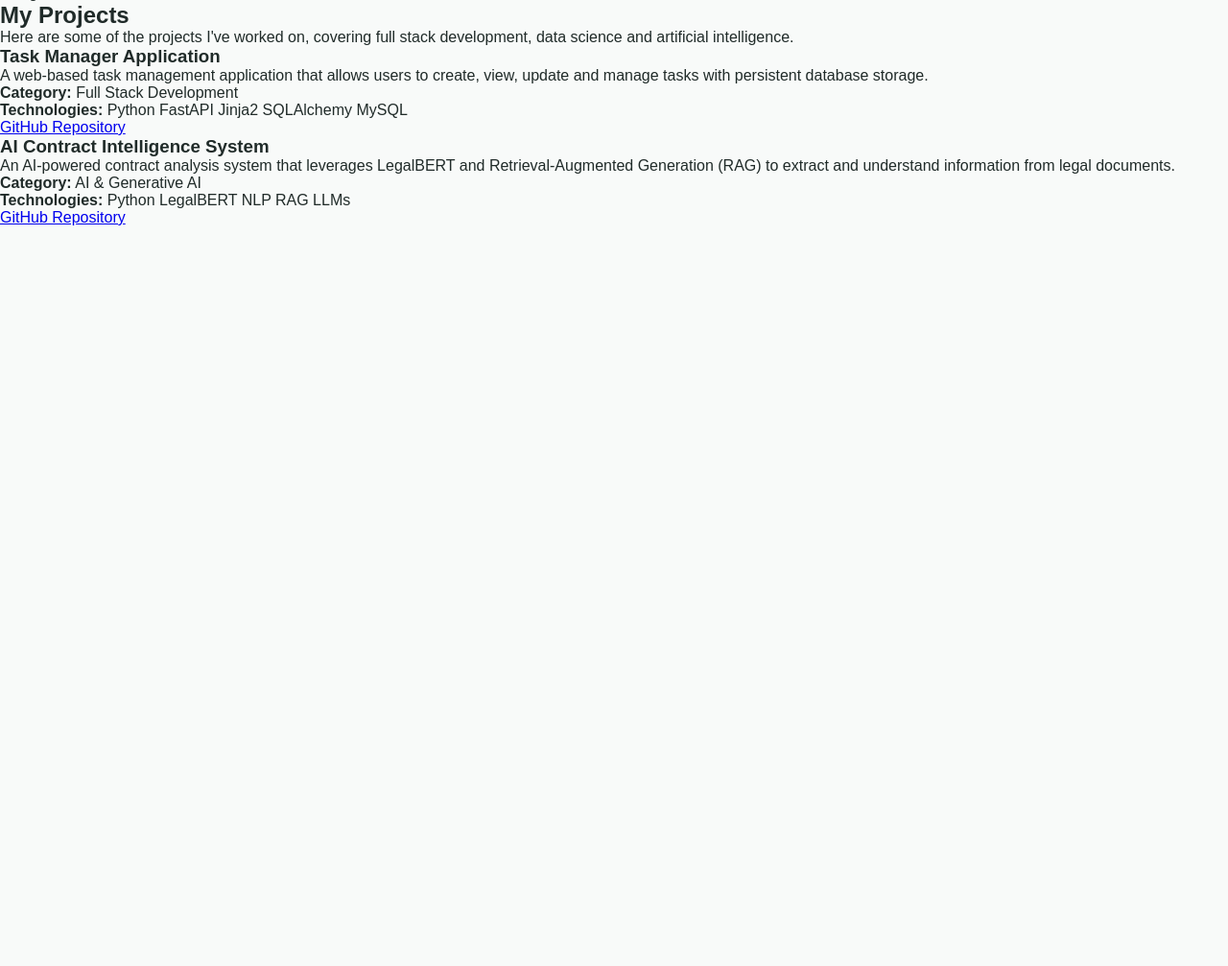
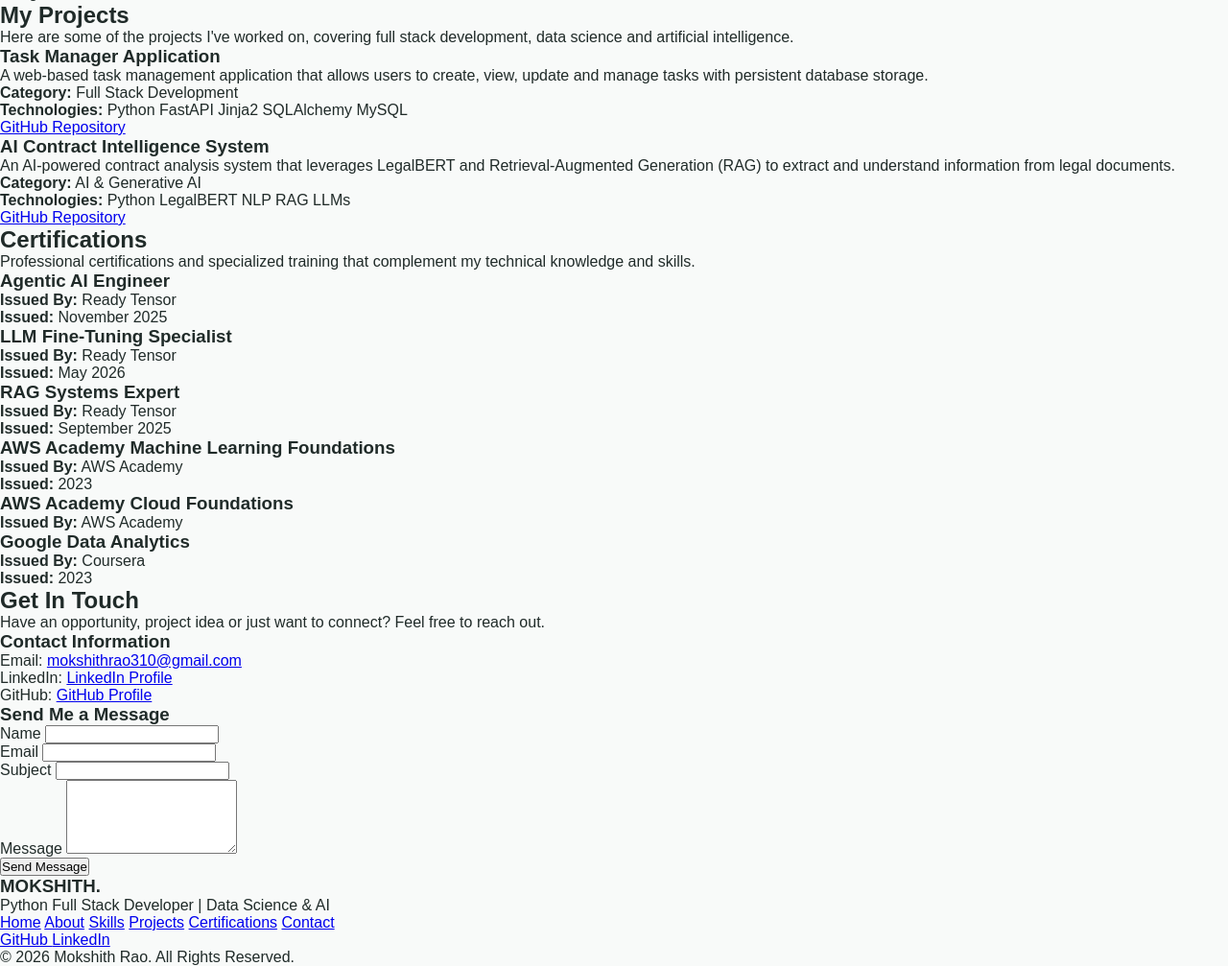
Before and after one commit to MokshithRao/personal-portfolio-application, a FastAPI app: page / in a window 1280 px wide. Shown: the part 2493-3500 px from the top of the page at 96% size. Before the commit the page ends 2728 px from the top, so only its background shows below. Run offline with FastAPI, Linux system fonts and the light colour scheme.

Commit message:
Add certifications and contact sections to portfolio, update footer and main template context

```diff
--- a/main.py
+++ b/main.py
@@ -1,6 +1,7 @@
 from fastapi import FastAPI, Request
 from fastapi.staticfiles import StaticFiles
 from fastapi.templating import Jinja2Templates
+from datetime import datetime
 
 
 app = FastAPI()
@@ -22,7 +23,9 @@ async def home(request: Request):
         "request": request,
         "theme": theme,
         "skills": skills,
-        "projects": projects
+        "projects": projects,
+        "certifications": certifications,
+        "current_year": datetime.now().year
     }
 
     return templates.TemplateResponse(
@@ -96,3 +99,45 @@ projects = [
         "github": "https://github.com/MokshithRao/AI_Contract_Intelligence_System-Clause_Detection_-_LLM-Based_Rewriting-.git"
     }
 ]
+
+
+
+# Certifications Data
+certifications = [
+    {
+        "name": "Agentic AI Engineer",
+        "organization": "Ready Tensor",
+        "date": "November 2025",
+        "credential": ""
+    },
+    {
+        "name": "LLM Fine-Tuning Specialist",
+        "organization": "Ready Tensor",
+        "date": "May 2026",
+        "credential": ""
+    },
+    {
+        "name": "RAG Systems Expert",
+        "organization": "Ready Tensor",
+        "date": "September 2025",
+        "credential": ""
+    },
+    {
+        "name": "AWS Academy Machine Learning Foundations",
+        "organization": "AWS Academy",
+        "date": "2023",
+        "credential": ""
+    },
+    {
+        "name": "AWS Academy Cloud Foundations",
+        "organization": "AWS Academy",
+        "date": "",
+        "credential": ""
+    },
+    {
+        "name": "Google Data Analytics",
+        "organization": "Coursera",
+        "date": "2023",
+        "credential": ""
+    }
+]
--- a/templates/base.html
+++ b/templates/base.html
@@ -22,7 +22,7 @@
         {% endblock %}
     </main>
 
-    <!-- Footer will be added later -->
+    {% include "sections/footer.html" %}
 
 </body>
 
--- a/templates/index.html
+++ b/templates/index.html
@@ -10,4 +10,6 @@
     {% include "sections/about.html" %}
     {% include "sections/skills.html" %}
     {% include "sections/projects.html" %}
+    {% include "sections/certifications.html" %}
+    {% include "sections/contact.html" %}
 {% endblock %}
--- /dev/null
+++ b/templates/sections/certifications.html
@@ -0,0 +1,47 @@
+<section id="certifications">
+
+    <h2>Certifications</h2>
+
+    <p>
+        Professional certifications and specialized training
+        that complement my technical knowledge and skills.
+    </p>
+
+    <div class="certifications-container">
+
+        {% for certification in certifications %}
+
+            <div class="certification-card">
+
+                <h3>{{ certification.name }}</h3>
+
+                <p>
+                    <strong>Issued By:</strong>
+                    {{ certification.organization }}
+                </p>
+
+                {% if certification.date %}
+
+                    <p>
+                        <strong>Issued:</strong>
+                        {{ certification.date }}
+                    </p>
+
+                {% endif %}
+
+                {% if certification.credential %}
+
+                    <a href="{{ certification.credential }}"
+                       target="_blank">
+                        View Credential
+                    </a>
+
+                {% endif %}
+
+            </div>
+
+        {% endfor %}
+
+    </div>
+
+</section>
--- /dev/null
+++ b/templates/sections/contact.html
@@ -0,0 +1,70 @@
+<section id="contact">
+
+    <h2>Get In Touch</h2>
+
+    <p>
+        Have an opportunity, project idea or just want to connect?
+        Feel free to reach out.
+    </p>
+
+    <!-- Contact Information -->
+    <div class="contact-info">
+
+        <h3>Contact Information</h3>
+
+        <p>
+            Email:
+            <a href="mailto:YOUR_EMAIL">mokshithrao310@gmail.com</a>
+        </p>
+
+        <p>
+            LinkedIn:
+            <a href="https://www.linkedin.com/in/kv-mokshith/" target="_blank">
+                LinkedIn Profile
+            </a>
+        </p>
+
+        <p>
+            GitHub:
+            <a href="https://github.com/MokshithRao" target="_blank">
+                GitHub Profile
+            </a>
+        </p>
+
+    </div>
+
+
+    <!-- Contact Form -->
+    <div class="contact-form">
+
+        <h3>Send Me a Message</h3>
+
+        <form action="/contact" method="POST">
+
+            <div>
+                <label for="name">Name</label>
+                <input type="text" id="name" name="name" required>
+            </div>
+
+            <div>
+                <label for="email">Email</label>
+                <input type="email" id="email" name="email" required>
+            </div>
+
+            <div>
+                <label for="subject">Subject</label>
+                <input type="text" id="subject" name="subject" required>
+            </div>
+
+            <div>
+                <label for="message">Message</label>
+                <textarea id="message" name="message" rows="5" required></textarea>
+            </div>
+
+            <button type="submit">Send Message</button>
+
+        </form>
+
+    </div>
+
+</section>
--- /dev/null
+++ b/templates/sections/footer.html
@@ -0,0 +1,42 @@
+<footer id="footer">
+
+    <div class="footer-content">
+
+        <h3>MOKSHITH.</h3>
+
+        <p>
+            Python Full Stack Developer | Data Science & AI
+        </p>
+
+        <!-- Footer Navigation -->
+        <div class="footer-links">
+
+            <a href="#home">Home</a>
+            <a href="#about">About</a>
+            <a href="#skills">Skills</a>
+            <a href="#projects">Projects</a>
+            <a href="#certifications">Certifications</a>
+            <a href="#contact">Contact</a>
+
+        </div>
+
+        <!-- Social Links -->
+        <div class="social-links">
+
+            <a href="https://github.com/MokshithRao" target="_blank">
+                GitHub
+            </a>
+
+            <a href="https://www.linkedin.com/in/kv-mokshith/" target="_blank">
+                LinkedIn
+            </a>
+
+        </div>
+
+        <p>
+            &copy; {{ current_year }} Mokshith Rao. All Rights Reserved.
+        </p>
+
+    </div>
+
+</footer>
```
